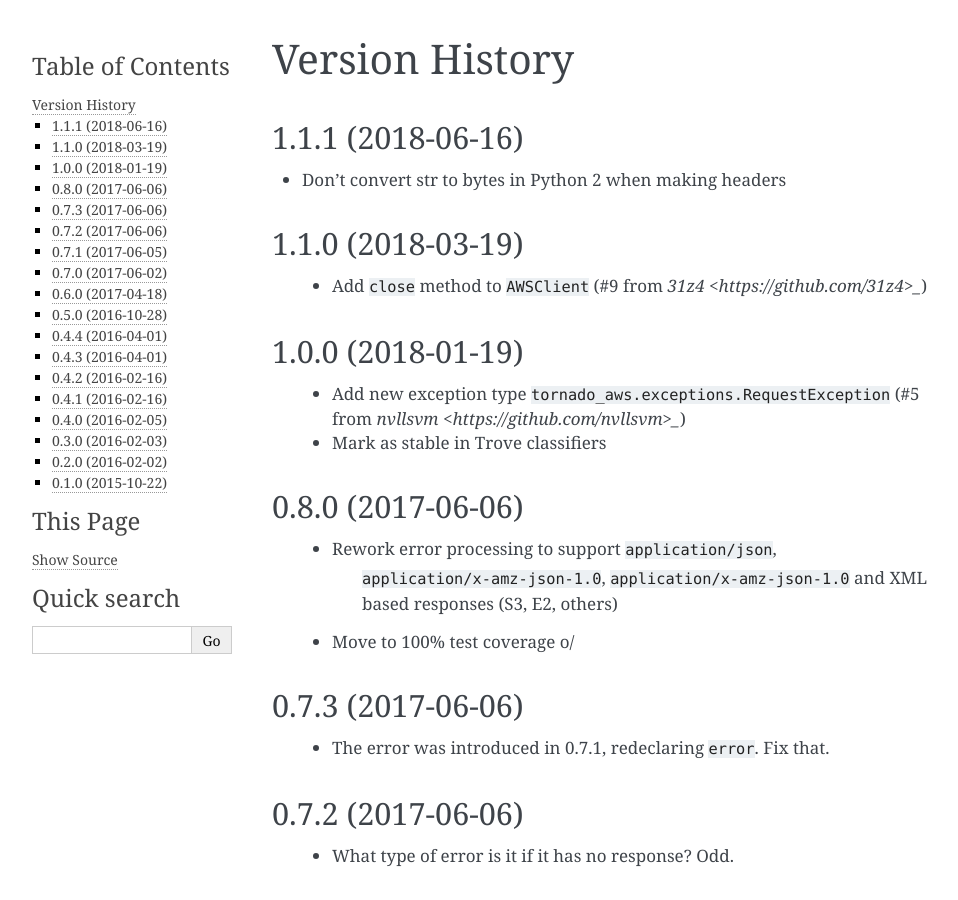
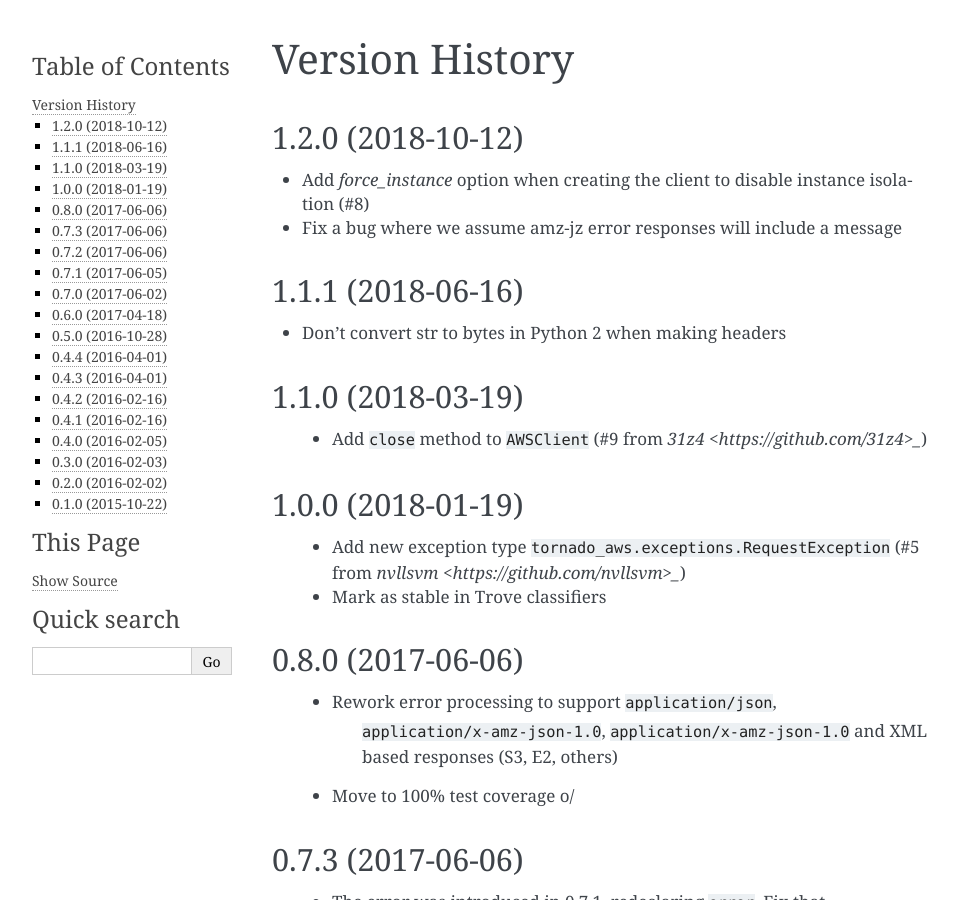
Before and after one commit to gmr/tornado-aws, a Sphinx documentation site: the page built from docs/history.rst, in a window 1280 px wide and 900 px high. Shown: the whole window, without its empty margins (148-1106 px from the left). Built offline with Sphinx 7.4.7, drawn with Linux system fonts in a browser that asks for light colours.

Commit message:
Update the changelog

```diff
--- a/docs/history.rst
+++ b/docs/history.rst
@@ -2,6 +2,11 @@
 
 Version History
 ===============
+
+1.2.0 (2018-10-12)
+------------------
+- Add `force_instance` option when creating the client to disable instance isolation (#8)
+- Fix a bug where we assume amz-jz error responses will include a message
 
 1.1.1 (2018-06-16)
 ------------------
```
